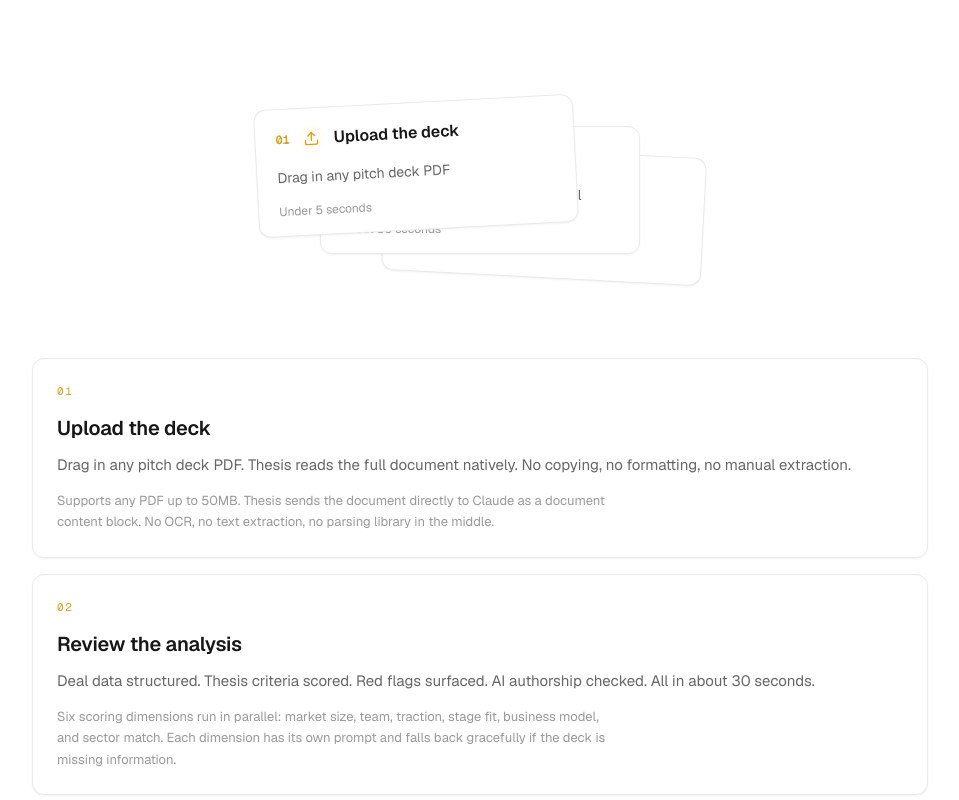
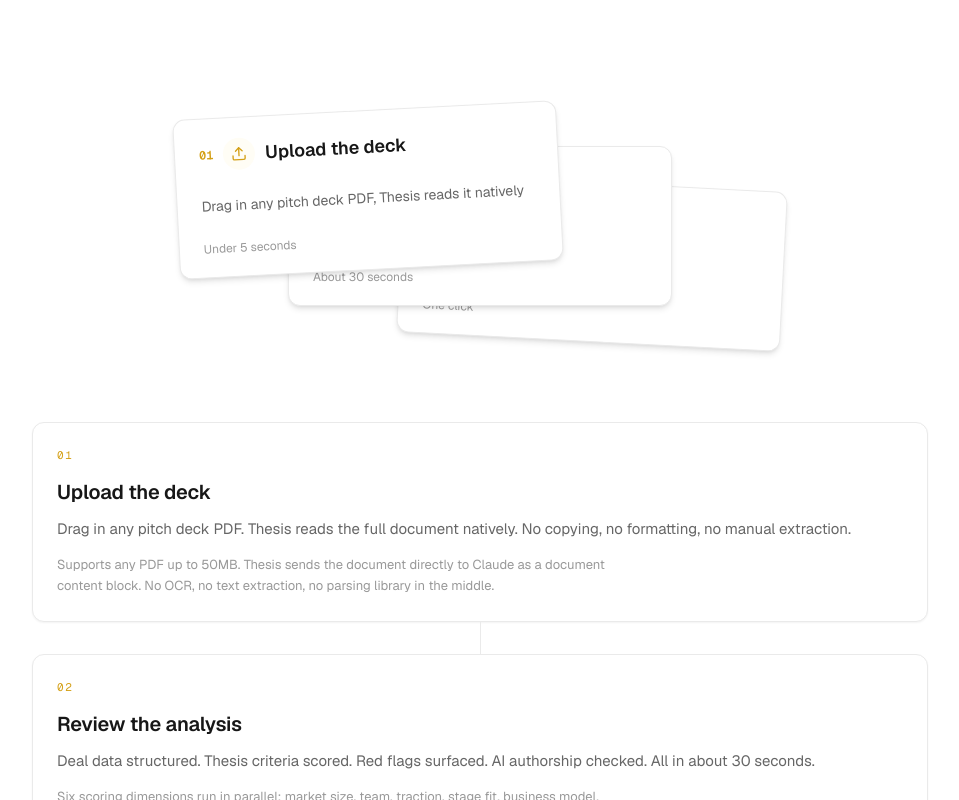
Before and after one commit to Superman752/thesis-app, a Next.js app: page /how-it-works in a window 1280 px wide. Shown: the part 400-1200 px from the top of the page, without its empty margins (160-1119 px from the left). Built offline with nearby package versions, Linux system fonts and the light colour scheme.

Commit message:
fix: confirm/restore why-thesis tilt interactivity, enlarge display cards, animate how-it-works step text

```diff
--- a/app/how-it-works/page.tsx
+++ b/app/how-it-works/page.tsx
@@ -285,14 +285,15 @@
             </div>
           </ScrollReveal>
           <div>
-            {STEPS.map((s, i) => (
+            {STEPS.flatMap((s, i) => {
+              const step = (
                 <motion.div
-                key={i}
-                initial={{ opacity: 0, y: 28 }}
-                whileInView={{ opacity: 1, y: 0 }}
+                  key={`step-${i}`}
+                  initial={{ opacity: 0, x: -20 }}
+                  whileInView={{ opacity: 1, x: 0 }}
                   viewport={{ once: true, margin: '-60px' }}
                   transition={{ duration: 0.45, ease: [0.25, 0.1, 0.25, 1], delay: i * 0.1 }}
-                style={{ marginBottom: 16 }}
+                  style={{ marginBottom: i < STEPS.length - 1 ? 0 : 16 }}
                 >
                   <div
                     className="shadow-sm"
@@ -317,7 +318,22 @@
                     </p>
                   </div>
                 </motion.div>
-            ))}
+              );
+              if (i < STEPS.length - 1) {
+                return [step, (
+                  <motion.div
+                    key={`line-${i}`}
+                    initial={{ scaleY: 0 }}
+                    whileInView={{ scaleY: 1 }}
+                    viewport={{ once: true }}
+                    transition={{ duration: 0.5 }}
+                    className="w-px h-8 bg-[#EAEAEA] mx-auto"
+                    style={{ transformOrigin: 'top' }}
+                  />
+                )];
+              }
+              return [step];
+            })}
           </div>
         </div>
       </section>
--- a/registry/magicui/display-cards.tsx
+++ b/registry/magicui/display-cards.tsx
@@ -12,29 +12,22 @@
   step?: string
 }
 
-function DisplayCard({
-  className,
-  icon,
-  title,
-  description,
-  date,
-  step,
-}: DisplayCardProps) {
+function DisplayCard({ className, icon, title, description, date, step }: DisplayCardProps) {
   return (
     <div
       className={cn(
-        "absolute flex h-32 w-[20rem] flex-col justify-between rounded-xl border border-[#EAEAEA] bg-white px-5 py-4 shadow-sm transition-transform duration-500",
+        "absolute flex h-40 w-[24rem] flex-col justify-between rounded-xl border border-[#EAEAEA] bg-white px-6 py-5 shadow-md transition-transform duration-500",
         className
       )}
     >
-      <div className="flex items-center gap-2">
+      <div className="flex items-center gap-2.5">
         <span className="text-xs font-mono text-[#D4A017] font-semibold">{step}</span>
-        <span className="inline-flex items-center justify-center rounded-full bg-[#FFFDF5] p-1.5">
+        <span className="inline-flex items-center justify-center rounded-full bg-[#FFFDF5] p-2">
           {icon}
         </span>
-        <p className="text-base font-semibold text-[#171717]">{title}</p>
+        <p className="text-lg font-semibold text-[#171717]">{title}</p>
       </div>
-      <p className="text-sm text-[#666] leading-snug">{description}</p>
+      <p className="text-sm text-[#666] leading-relaxed">{description}</p>
       <p className="text-xs text-[#999]">{date}</p>
     </div>
   )
@@ -46,9 +39,9 @@
       step: "01",
       icon: <UploadIcon className="size-4 text-[#D4A017]" />,
       title: "Upload the deck",
-      description: "Drag in any pitch deck PDF",
+      description: "Drag in any pitch deck PDF, Thesis reads it natively",
       date: "Under 5 seconds",
-      className: "z-30 -translate-x-16 -translate-y-4 -rotate-3 hover:-translate-y-6 hover:z-40",
+      className: "z-30 -translate-x-28 -translate-y-6 -rotate-3 hover:-translate-y-9 hover:z-40",
     },
     {
       step: "02",
@@ -56,7 +49,7 @@
       title: "Review the analysis",
       description: "Six scoring dimensions, run in parallel",
       date: "About 30 seconds",
-      className: "z-20 translate-x-0 translate-y-2 rotate-0 hover:-translate-y-2 hover:z-40",
+      className: "z-20 translate-x-0 translate-y-3 rotate-0 hover:-translate-y-1 hover:z-40",
     },
     {
       step: "03",
@@ -64,12 +57,12 @@
       title: "Share the memo",
       description: "Partner ready, exportable instantly",
       date: "One click",
-      className: "z-10 translate-x-16 translate-y-8 rotate-3 hover:translate-y-2 hover:z-40",
+      className: "z-10 translate-x-28 translate-y-12 rotate-3 hover:translate-y-3 hover:z-40",
     },
   ]
 
   return (
-    <div className="relative h-56 w-full flex items-center justify-center">
+    <div className="relative h-72 w-full flex items-center justify-center">
       {cards.map((cardProps, index) => (
         <DisplayCard key={index} {...cardProps} />
       ))}
```
Lines whose indentation alone changed are shown as unchanged.
